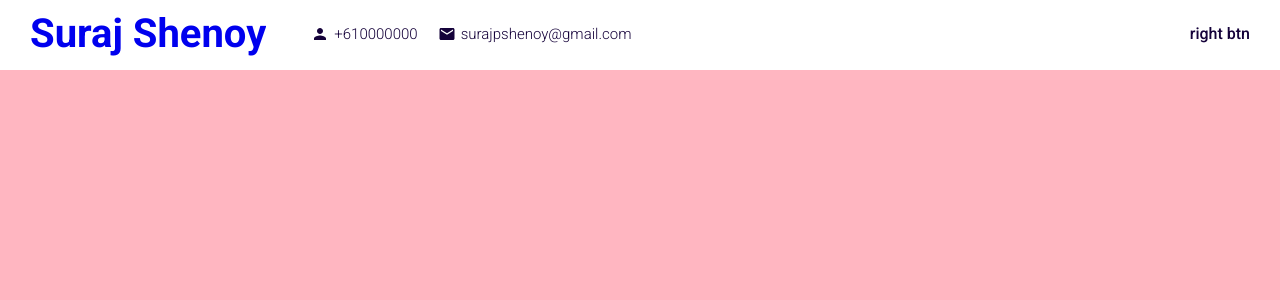
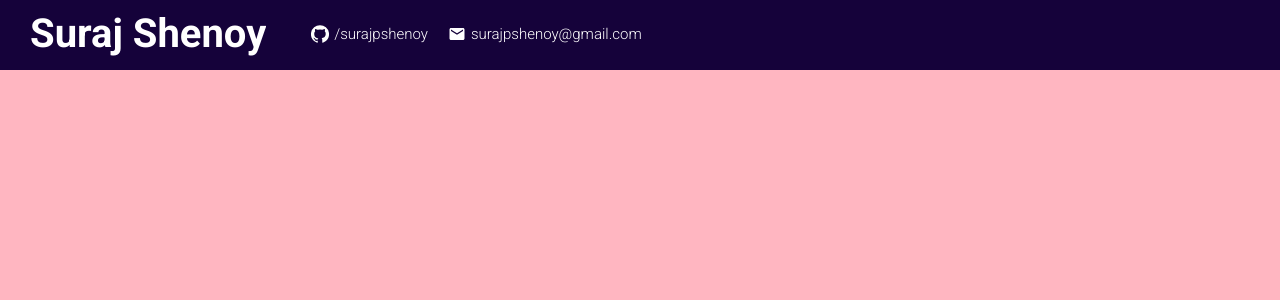
Before and after one commit to surajpshenoy/portfolio, a React (Create React App) app: page / in a window 1280 px wide. Shown: the top 300 px of the page. Built offline with nearby package versions, Linux system fonts and the light colour scheme.

Commit message:
Right container added -& fixed colour issue in topbar

```diff
--- a/src/components/Topbar/Topbar.js
+++ b/src/components/Topbar/Topbar.js
@@ -1,26 +1,31 @@
 import React from "react";
 import "./Topbar.scss";
-import { Person, Mail } from "@material-ui/icons";
+import { GitHub, Mail } from "@material-ui/icons";
 
 export default function Topbar() {
   return (
-    <div className="topbar">
-      <div className="main">
-        <div className="details">
+    <div className="topbar active">
+      <div className="mainWrapper">
+        <div className="leftContainer">
           <a href="#intro" className="logo">
             Suraj Shenoy
           </a>
           <div className="infoContainer">
-            <Person className="icon" />
-            <span>+610000000</span>
+            <GitHub className="icon" />
+            <span>/surajpshenoy</span>
           </div>
           <div className="infoContainer">
             <Mail className="icon" />
             <span>surajpshenoy@gmail.com</span>
           </div>
         </div>
-        <div></div>
-        <div className="rigth-btn">right btn</div>
+        <div className="rightContainer">
+          <div className="hamburgerBtn">
+            <span className="bar1"></span>
+            <span className="bar2"></span>
+            <span className="bar3"></span>
+          </div>
+        </div>
       </div>
     </div>
   );
--- a/src/components/Topbar/Topbar.scss
+++ b/src/components/Topbar/Topbar.scss
@@ -3,44 +3,67 @@
 .topbar {
   width: 100%;
   height: 70px;
-  background-color: fff;
+  background-color: white;
   color: $mainColor;
   position: fixed;
   top: 0;
   z-index: 2;
-}
 
-
-.main{
+  .mainWrapper {
     padding: 10px 30px;
     display: flex;
     justify-content: space-between;
     align-items: center;
 
-     .details{
+    .leftContainer {
       display: flex;
       align-items: center;
-          .logo{
+      .logo {
         text-decoration: none;
-               font-size: 40px ;
+        font-size: 40px;
         font-weight: 666;
         margin-right: 35px;
+        color: inherit;
       }
 
-          .infoContainer{
+      .infoContainer {
         display: flex;
         align-items: center;
         padding: 0 10px;
 
-               .icon{
+        .icon {
           font-size: 18px;
           margin-right: 5px;
         }
 
-               span{
+        span {
           font-size: 15px;
           font-weight: 355;
         }
       }
     }
+
+    .rightContainer {
+      .hamburgerBtn {
+        width: 32px;
+        height: 25px;
+        display: flex;
+        flex-direction: column;
+        justify-content: space-between;
+        cursor: pointer;
+
+        span {
+          width: 100%;
+          height: 3px;
+          background-color: $mainColor;
         }
+      }
+    }
+  }
+
+
+  &.active{
+       background-color: $mainColor;
+       color: #fff;
+  }
+}
```
Lines whose indentation alone changed are shown as unchanged.
